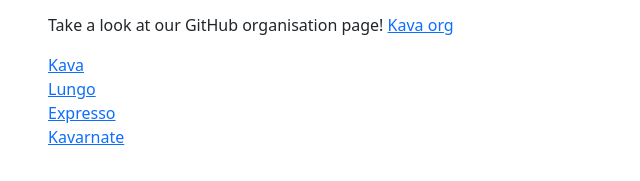
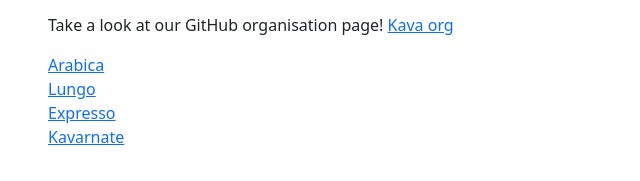
Before and after one commit to jaks-mimuw-kava-org/Barista, a plain HTML site: page index.html in a window 1280 px wide. Shown: the part 139-320 px from the top of the page, 34-674 px from the left. Drawn offline with nearby package versions, Linux system fonts and the light colour scheme.

Commit message:
Update index.html

```diff
--- a/index.html
+++ b/index.html
@@ -49,7 +49,7 @@
             </p>
             <ul class="list-group">
                 <li class="list-group">
-                    <a href="https://github.com/jaks-mimuw-kava-org/Kava/">Kava</a>
+                    <a href="https://github.com/jaks-mimuw-kava-org/Arabica/">Arabica</a>
                 </li>
                 <li class="list-group">
                     <a href="https://github.com/jaks-mimuw-kava-org/Lungo/">Lungo</a>
```
